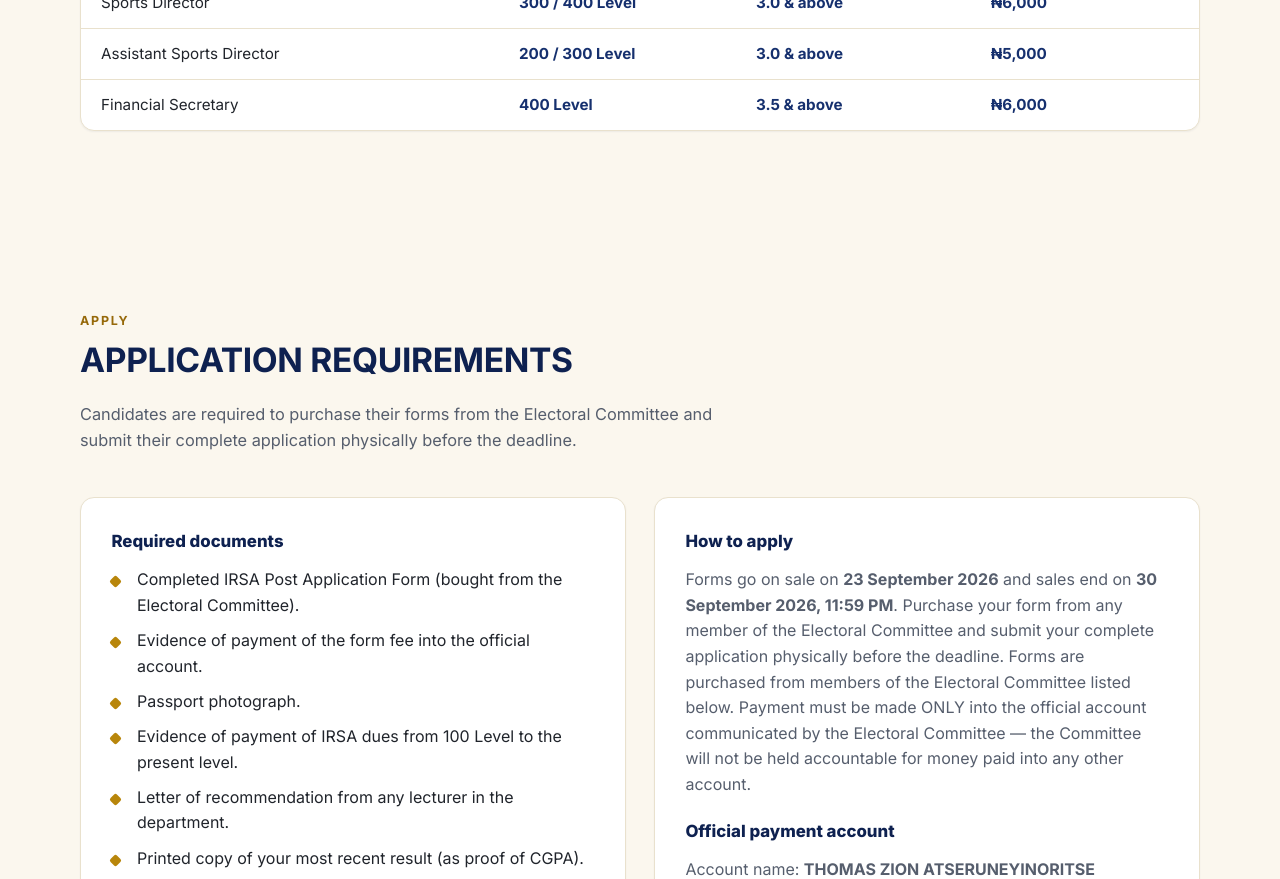
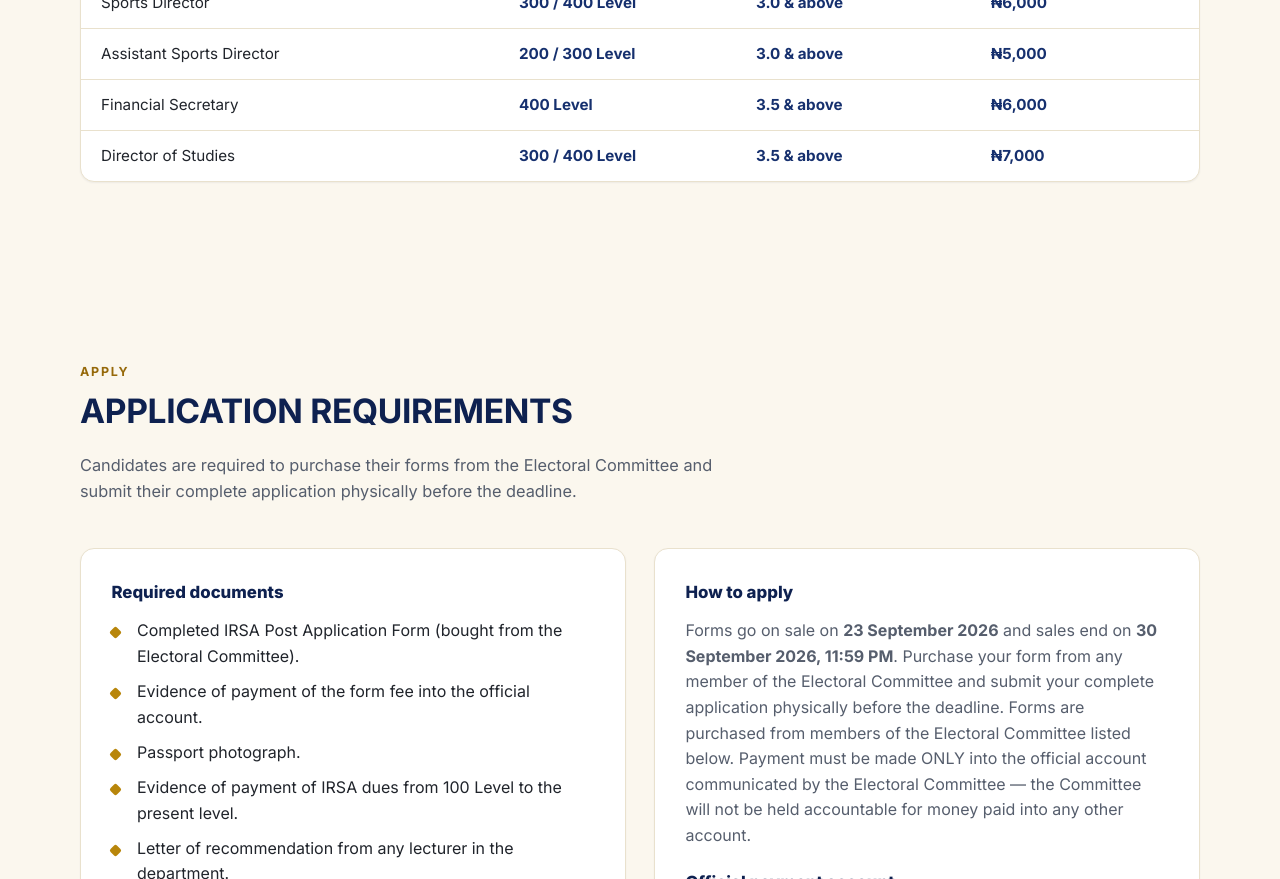
Before and after one commit to digitaluncle001-sys/IRSAweb001, a Next.js app: page / in a window 1280 px wide. Shown: the part 3940-4819 px from the top of the page. Built offline with nearby package versions, Linux system fonts and the light colour scheme.

Commit message:
Update election.js

```diff
--- a/data/election.js
+++ b/data/election.js
@@ -146,6 +146,7 @@ export const positions = [
   { position: "Sports Director", level: "300 / 400 Level", cgpa: "3.0 & above", price: "₦6,000" },
   { position: "Assistant Sports Director", level: "200 / 300 Level", cgpa: "3.0 & above", price: "₦5,000" },
   { position: "Financial Secretary", level: "400 Level", cgpa: "3.5 & above", price: "₦6,000" },
+  { position: "Director of Studies", level: "300 / 400 Level", cgpa: "3.5 & above", price: "₦7,000" },
 ];
 
 // ------------------------------------------------------------
```
